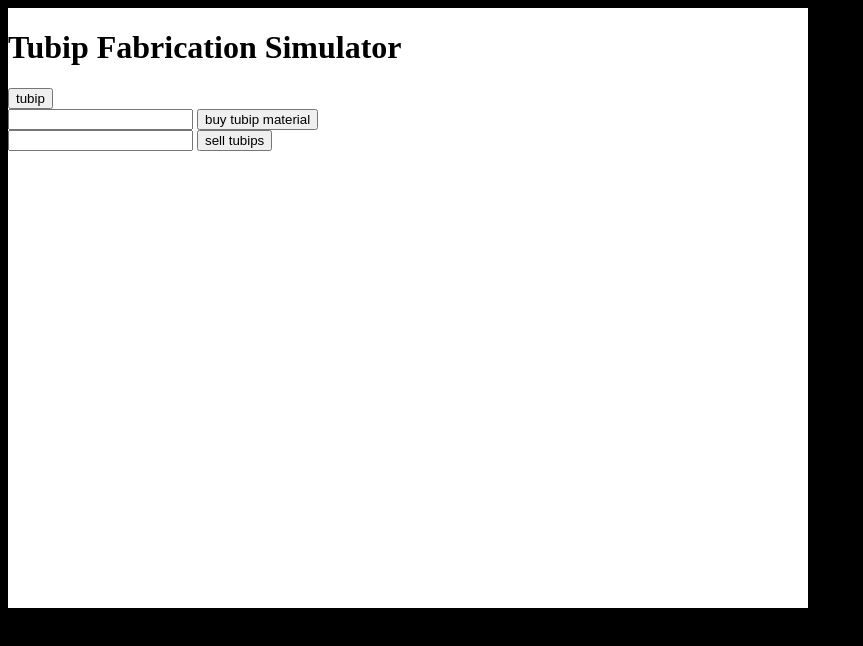
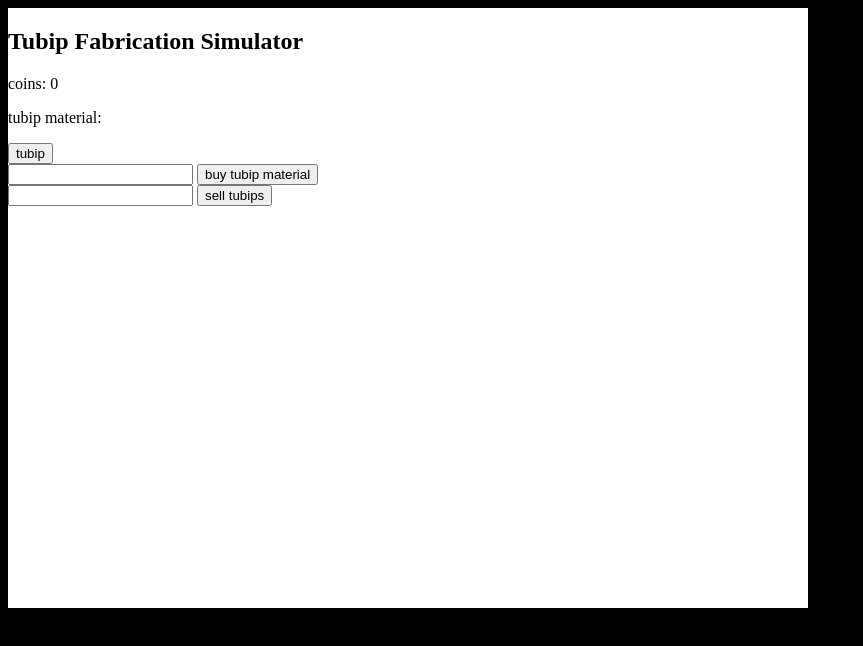
Before and after one commit to hs7t/tubip-fabrication-simulator, a Svelte app: page / in a window 1280 px wide. Shown: the top 646 px of the page, without its empty margins (0-863 px from the left). Built offline with nearby package versions, Linux system fonts and the light colour scheme.

Commit message:
add overview section

```diff
--- a/src/App.svelte
+++ b/src/App.svelte
@@ -18,7 +18,11 @@
 </script>
 
 <main>
-  <h1>Tubip Fabrication Simulator</h1>
+  <section id="overview">
+    <h1>Tubip Fabrication Simulator</h1>
+    <p>coins: {gameState.coins}</p>
+    <p>tubip material: {gameState.matter}</p>
+  </section>
 
   <section id="shareholder-value-creation">
       <Machine machineType={gameState.machineType} />
```
